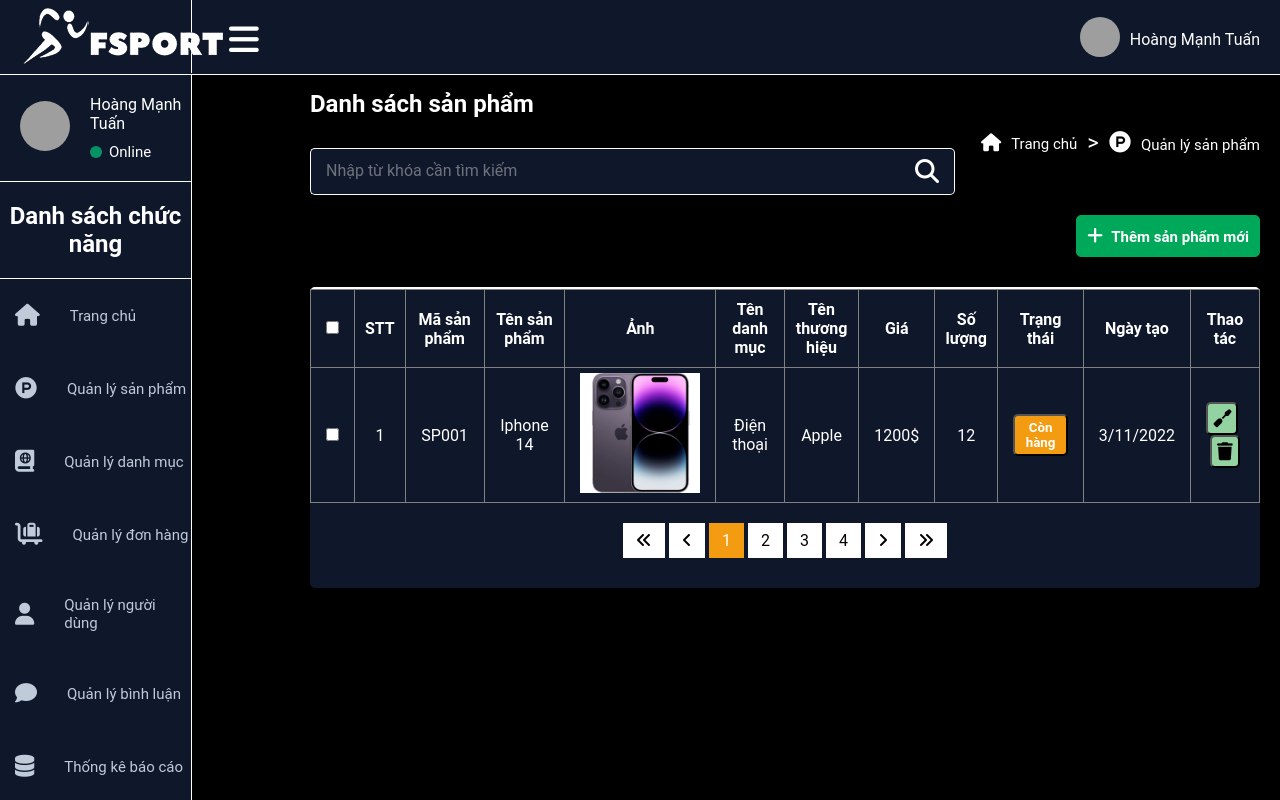
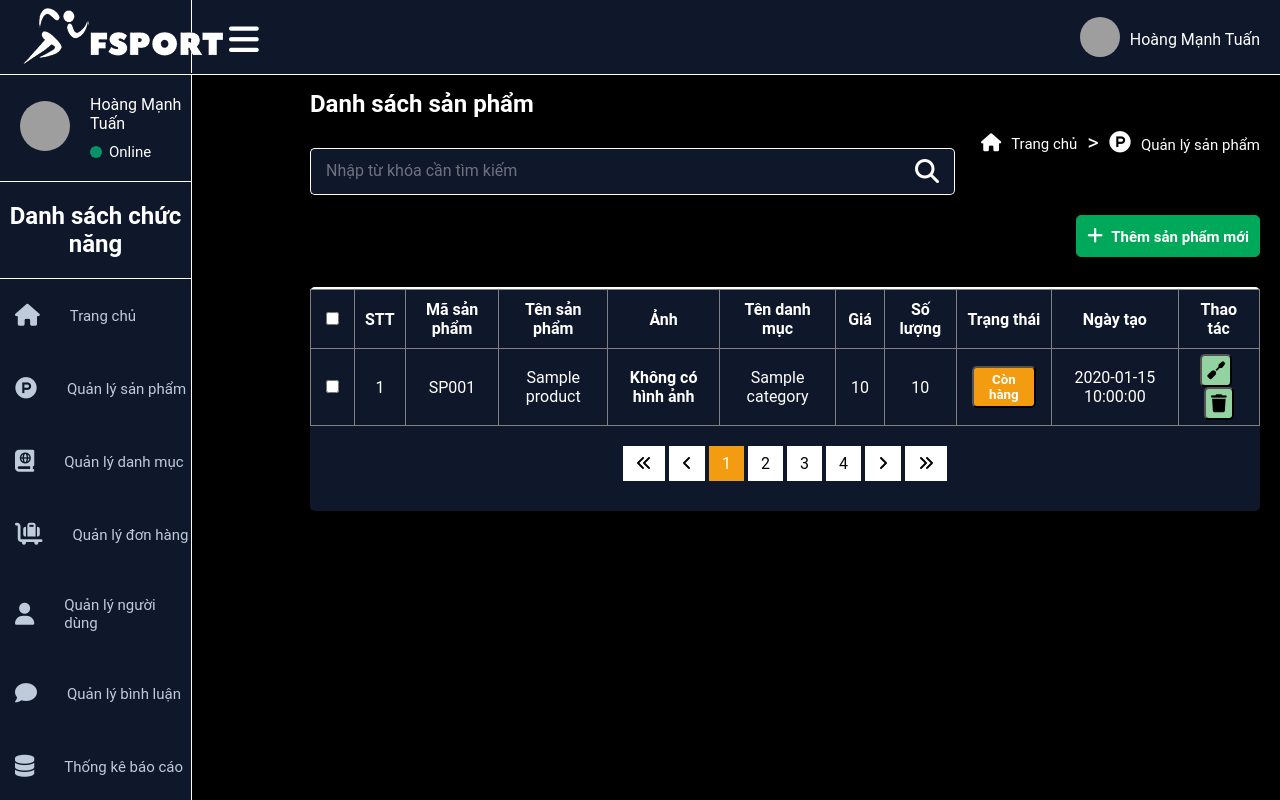
Before and after one commit to HoangManhTuan011103/du_an_1, a PHP site: page /admin/index.php?actAdmin=showProduct in a window 1280 px wide. Run offline with PHP 8.4, Linux system fonts and the light colour scheme; tables that the repository leaves empty or names only in its code hold one stand-in row (values such as "Sample post"); some libraries are stand-ins or nearby versions; grey boxes are pictures that could not be loaded.

Commit message:
update_deleteProduct_feature

```diff
--- a/admin/index.php
+++ b/admin/index.php
@@ -17,6 +17,16 @@ require_once "./header.php";
 if (isset($_GET['actAdmin'])) {
     $actAdmin = $_GET['actAdmin'];
     switch ($actAdmin) {
+        case 'deleteProduct':
+            if(isset($_GET['id']) && $_GET['id'] > 0){
+                $id = $_GET['id'];
+                productDeleteAllImage($id);
+                productDelete($id);
+                $notification = "Xóa sản phẩm thành công";
+            }
+            $listProduct = getAllProduct();
+            require_once "./products/list.php";
+            break;
         case 'addProduct':
             if (isset($_POST['btn--addProduct'])) {
                 $name = $_POST['nameProduct'];
@@ -45,6 +55,7 @@ if (isset($_GET['actAdmin'])) {
             require_once "./products/add.php";
             break;
         case 'showProduct':
+            $listProduct = getAllProduct();
             require_once "./products/list.php";
             break;
         default:
--- a/admin/products/list.php
+++ b/admin/products/list.php
@@ -17,6 +17,11 @@
         <div class="contentManager--product__footer--addProduct">
             <a href="index.php?actAdmin=addProduct"><button><i class="fa-solid fa-plus"></i> Thêm sản phẩm mới</button></a>
         </div>
+        <?php if(isset($notification)): ?>
+            <div class="alert alert-success">
+                <?= $notification ?>
+            </div>
+        <?php endif ?>
         <div class="contentManager--product__footer--table">
             <table border="1">
                 <thead>
@@ -27,7 +32,6 @@
                         <th>Tên sản phẩm</th>
                         <th>Ảnh</th>
                         <th>Tên danh mục</th>
-                                <th>Tên thương hiệu</th>
                         <th>Giá</th>
                         <th>Số lượng</th>
                         <th>Trạng thái</th>
@@ -36,37 +40,51 @@
                     </tr>
                 </thead>
                 <tbody>
+                    <?php foreach ($listProduct as $key => $value) : ?>
+                        <?php
+                        $imagePath = "../imageProduct/" . $value['avatar'];
+                        if (is_file($imagePath)) {
+                            $image = "<img src='" . $imagePath . "' alt='' width='120px' height='150px'>";
+                        } else {
+                            $image = "<h4 style='color: #ffffff' >Không có hình ảnh</h4>";
+                        }
+                        ?>
                         <tr>
                             <td><input type="checkbox"></td>
-                                <td>1</td>
-                                <td>SP001</td>
-                                <td class="name">Iphone 14</td>
+                            <td><?= $key + 1 ?></td>
+                            <td>SP00<?= $value['id'] ?></td>
+                            <td class="name"><?= $value['nameProduct'] ?></td>
                             <td class="image">
-                                    <img width="120px" src="../src/image/iphone14.jpg" alt="">
+                                <?= $image ?>
                             </td>
                             <td class="category">
-                                    Điện thoại
-                                </td>
-                                <td class="brand">
-                                    Apple
+                                <?= $value['name'] ?>
                             </td>
                             <td class="price">
-                                    1200$
+                                <?= $value['price'] ?>
                             </td>
-                                <td class="amount">
-                                    12
+                            <td class="quantity">
+                                <?= $value['quantity'] ?>
                             </td>
                             <td class="status">
-                                    <button class="status-isset">Còn hàng</button>
+                                <?php
+                                    if( $value['quantity'] == 0 ){
+                                        echo " <button class='status-empty'>Hết hàng</button>";
+
+                                    }else{
+                                        echo "<button class='status-isset'>Còn hàng</button>";
+                                    }
+                                ?>
                             </td>
                             <td class="dateCreate">
-                                    3/11/2022
+                                <?= $value['created_at'] ?>
                             </td>
                             <td class="btn-action">
-                                    <a href=""><button style="margin-right: 5px;" ><i class="fa-solid fa-screwdriver"></i></button></a>
-                                    <a href=""><button><i class="fa-sharp fa-solid fa-trash"></i></button></a>
+                                <a href="" class="update"><button style="margin-right: 5px;"><i class="fa-solid fa-screwdriver"></i></button></a>
+                                <a onclick="return confirm('Bạn có chắc chắn muốn xóa sản phẩm <?= $value['nameProduct'] ?> không?')" href="index.php?actAdmin=deleteProduct&&id=<?= $value['id'] ?>" class="remove"><button><i class="fa-sharp fa-solid fa-trash"></i></button></a>
                             </td>
                         </tr>
+                    <?php endforeach; ?>
                 </tbody>
             </table>
             <ul>
--- a/admin/products/product.html
+++ b/admin/products/product.html
@@ -187,7 +187,7 @@
                                     34
                                 </td>
                                 <td class="status">
-                                    <button class="status-empty">Hết hàng</button>
+
                                 </td>
                                 <td class="dateCreate">
                                     3/11/2022
--- a/global.php
+++ b/global.php
@@ -1,4 +1,7 @@
 <!-- Chứa tất cả biến toàn cục -->
 <?php
-
+    $image_path = "imageProduct/";
+    // $rows = 12;
+    // $rowDevices = 8;
+    // $rowsAdmin = 5;
 ?>
--- a/model/model-product.php
+++ b/model/model-product.php
@@ -4,4 +4,17 @@
         $sql = "INSERT INTO `products`(`name`, `category_id`, `avatar`, `description`, `quantity`, `price`, `discount`, `hot_product`) VALUES ('$name','$category','$name_image','$description','$quantity','$price','$discount','$hotProduct')";
         return pdo_execute_return_lastInsertId($sql);
     }
+    function getAllProduct(){
+        $sql = "select A.id, A.name as 'nameProduct', A.avatar, A.description, A.quantity, A.price, A.discount, A.status, A.hot_product, A.created_at,B.name from products A INNER JOIN categories B ON A.category_id = B.id";
+        return pdo_query($sql);
+    }
+    function productDelete($id){
+        $sql="delete from products where id=$id";
+        pdo_execute($sql,$id);
+
+    }
+    function productDeleteAllImage($id){
+        $sql="delete from product_images where product_id=$id";
+        pdo_execute($sql,$id);
+    }
 ?>
--- a/src/css/style.css
+++ b/src/css/style.css
@@ -18,6 +18,17 @@
     overflow-y: scroll;
     /* overflow-x: scroll; */
     /* show scroll when hidden */
+}
+
+.alert.alert-success {
+    font-size: 18px;
+    color: #ffffff;
+    font-weight: bold;
+    margin-top: 15px;
+    border-radius: 10px;
+    padding: 25px 0 25px 25px;
+    width: 100%;
+    background-color: #F39C12;
 }
 
 
```
Also changed, not shown: imageProduct/FPT_Polytechnic.png (added), imageProduct/Fsport.png (added), imageProduct/chung.jpg (added), imageProduct/fall2021.jpg (added), imageProduct/html.png (added), imageProduct/iphone14.jpg (added), imageProduct/jq.png (added), imageProduct/js.png (added), imageProduct/php.png (added). Lines whose indentation alone changed are shown as unchanged.
